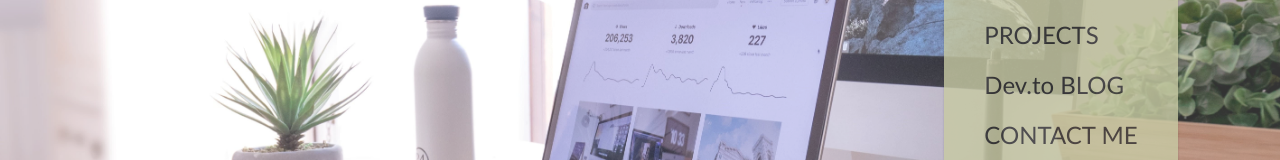
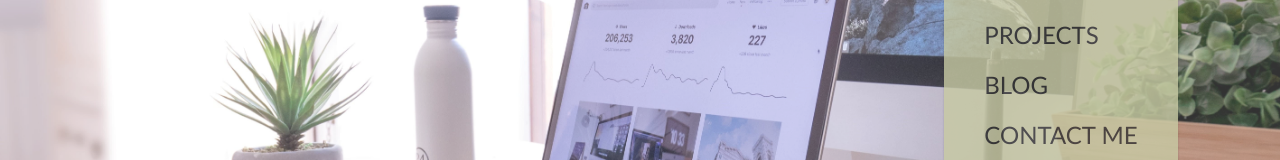
Before and after one commit to MizuhoOkimoto/Mizuho_Portfolio, a website: page index.html in a window 1280 px wide. Shown: the part 354-514 px from the top of the page. Drawn offline with nearby package versions, Linux system fonts and the light colour scheme.

Commit message:
fixed blog link

```diff
--- a/index.html
+++ b/index.html
@@ -43,7 +43,7 @@
             <li><a href="#about_me_jump">ABOUT ME</a></li>
             <li><a href="#skills_jump">SKILLS</a></li>
             <li><a href="#projects_jump">PROJECTS</a></li>
-            <li><a href="#blog" href="https://dev.to/okimotomizuho">Dev.to BLOG</a></li>
+            <li><a href="https://dev.to/okimotomizuho" target="blank">BLOG</a></li>
             <li><a href="#contact_jump">CONTACT ME</a></li>
           </ul>
         </div>
```
